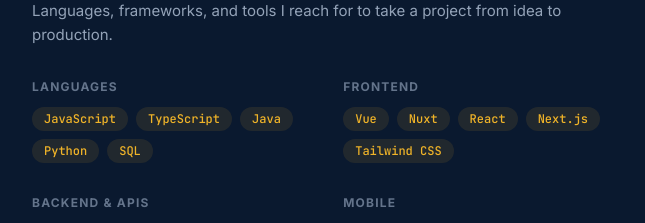
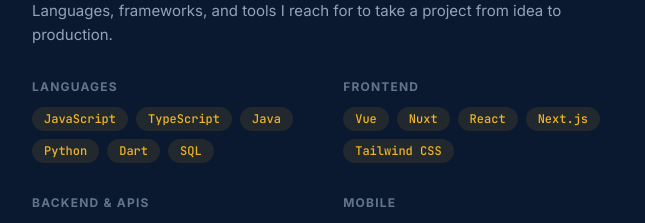
Before and after one commit to Wayneurlt/WAYNE-GIFT, a Nuxt app: page / in a window 1280 px wide. Shown: the part 1440-1663 px from the top of the page, without its empty margins (400-1045 px from the left). Built offline with nearby package versions, Linux system fonts and the light colour scheme.

Commit message:
Add Dart back to skills

```diff
--- a/data/skills.ts
+++ b/data/skills.ts
@@ -6,7 +6,7 @@ export type SkillGroup = {
 export const skillGroups: SkillGroup[] = [
   {
     title: 'Languages',
-    items: ['JavaScript', 'TypeScript', 'Java', 'Python', 'SQL']
+    items: ['JavaScript', 'TypeScript', 'Java', 'Python', 'Dart', 'SQL']
   },
   {
     title: 'Frontend',
```
